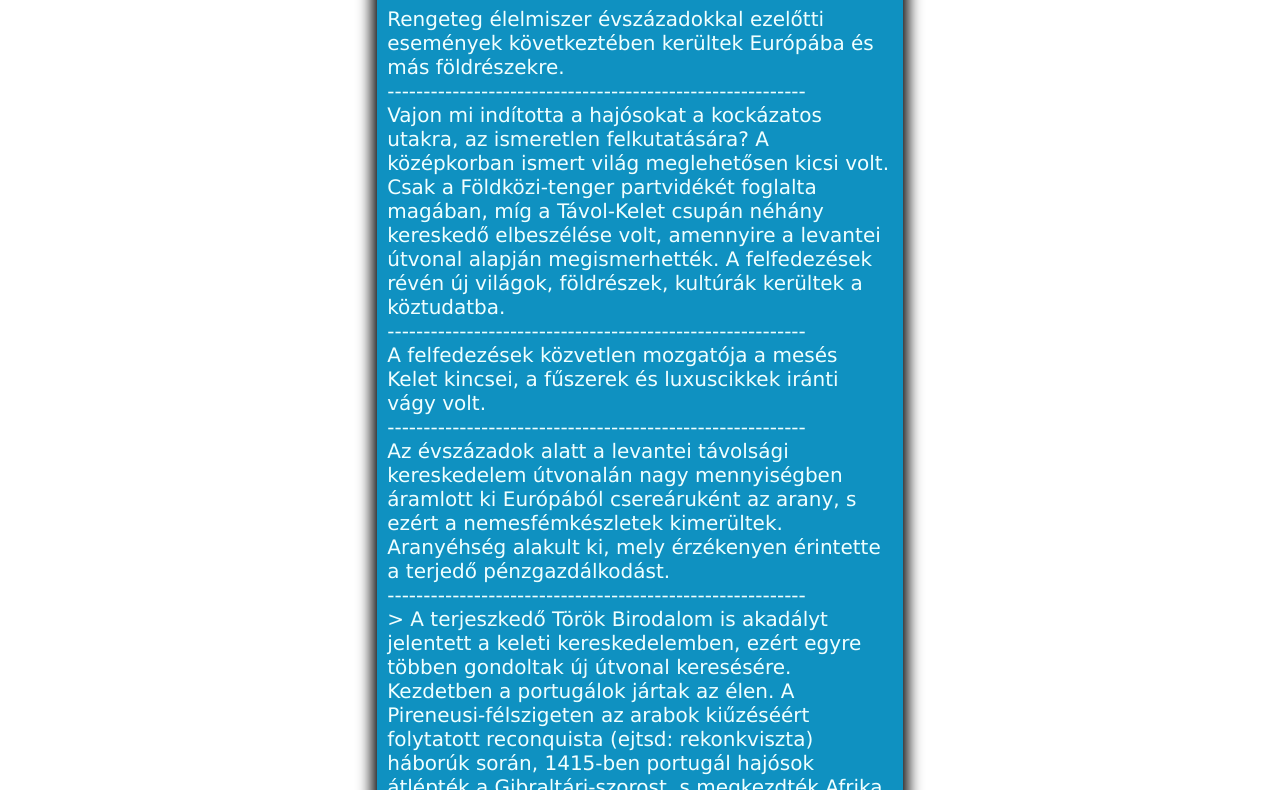
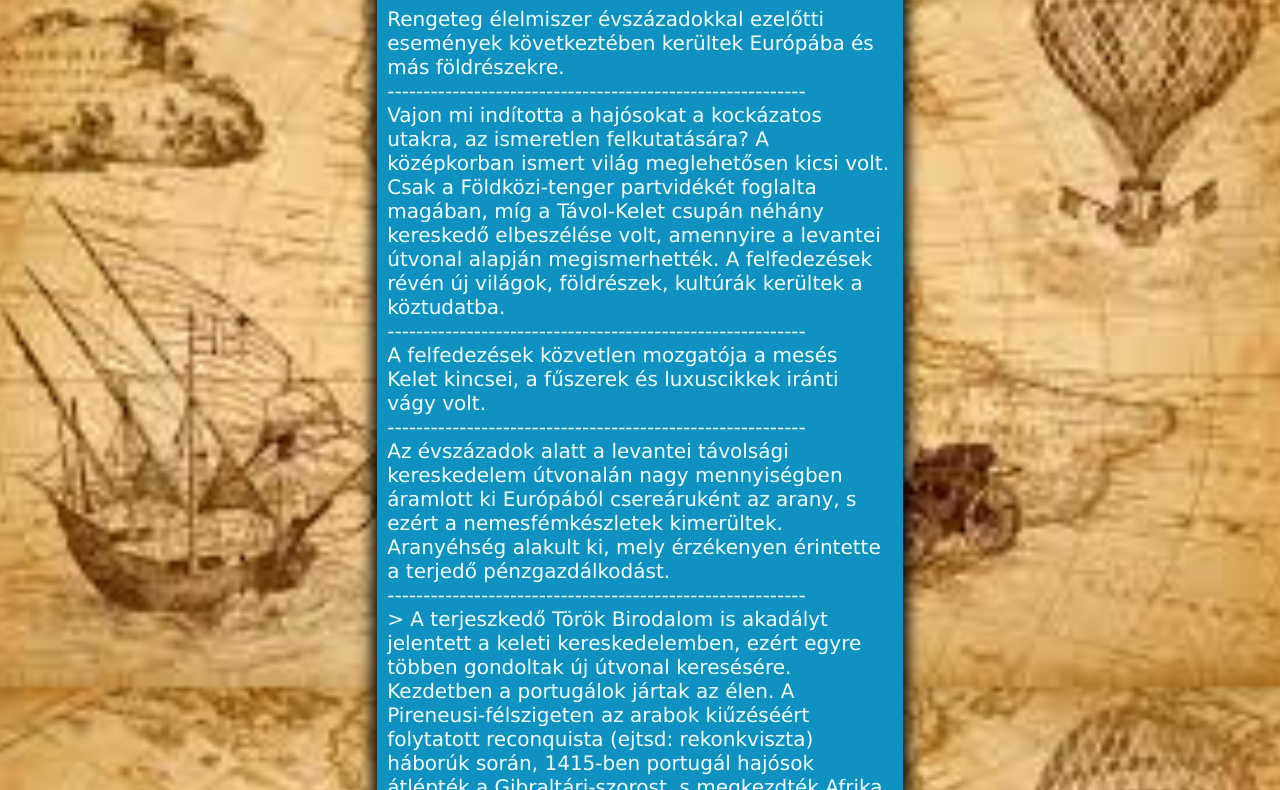
Before and after one commit to rodekmilan/tori, a plain HTML site: page index.html in a window 1280 px wide. Shown: the part 113-903 px from the top of the page. Drawn offline with Linux system fonts and the light colour scheme.

Commit message:
Update style.css

```diff
--- a/style.css
+++ b/style.css
@@ -1,5 +1,5 @@
 body{
-    background-image: url(./img/törihtkp.jpg);
+    background-image: url(törihtkp.jpg);
     background-size: cover;
     background-repeat: no-repeat;
     background-attachment: fixed;
```
